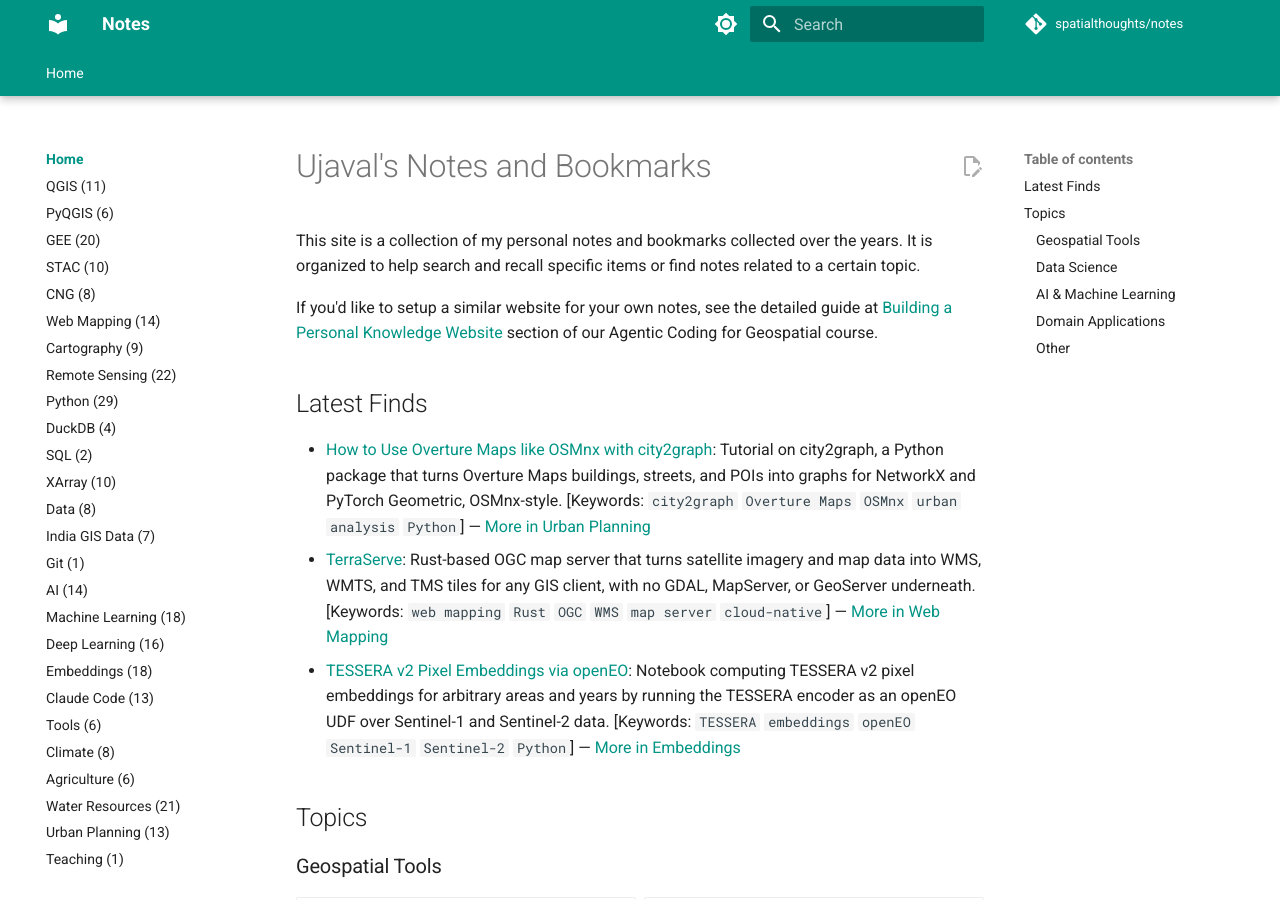
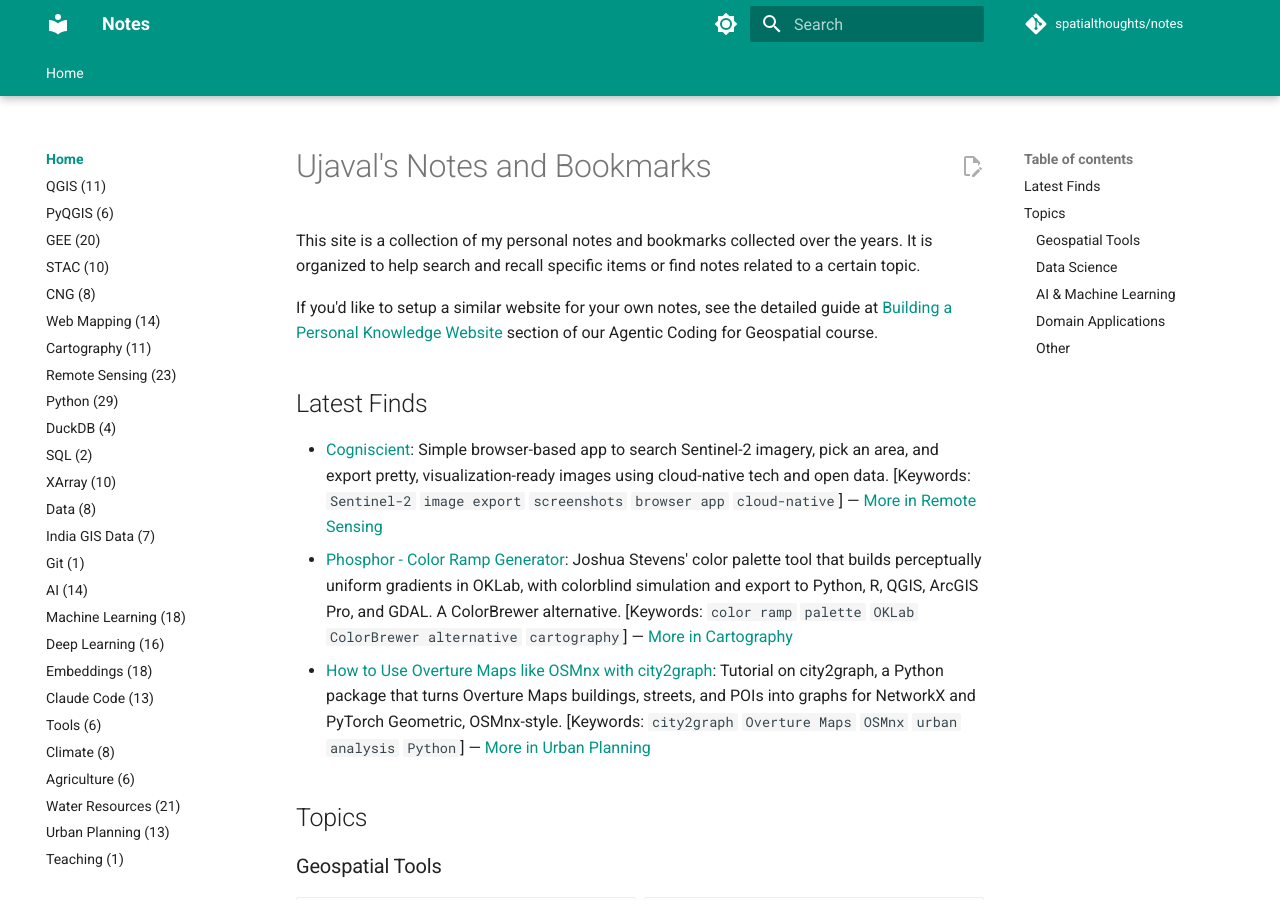
Before and after one commit to spatialthoughts/notes, an MkDocs documentation site: the page built from notes/index.md, in a window 1280 px wide and 900 px high. Built offline with MkDocs 1.6.1 and Material for MkDocs 9.7.7, drawn with Linux system fonts in a browser that asks for light colours; comment, search, counter and statistics services are not loaded.

Commit message:
Ingest Phosphor, Forge3D heat dome map, and Cogniscient notes
Co-Authored-By: Claude Opus 5.5 <noreply@anthropic.com>

```diff
--- a/notes/index.md
+++ b/notes/index.md
@@ -6,9 +6,9 @@ If you'd like to setup a similar website for your own notes, see the detailed gu
 
 ## Latest Finds
 
+- [Cogniscient](https://cogniscient.auspatious.com/): Simple browser-based app to search Sentinel-2 imagery, pick an area, and export pretty, visualization-ready images using cloud-native tech and open data. [Keywords: `Sentinel-2` `image export` `screenshots` `browser app` `cloud-native`] — [More in Remote Sensing](Remote_Sensing.md)
+- [Phosphor - Color Ramp Generator](https://www.joshuastevens.net/phosphor/): Joshua Stevens' color palette tool that builds perceptually uniform gradients in OKLab, with colorblind simulation and export to Python, R, QGIS, ArcGIS Pro, and GDAL. A ColorBrewer alternative. [Keywords: `color ramp` `palette` `OKLab` `ColorBrewer alternative` `cartography`] — [More in Cartography](Cartography.md)
 - [How to Use Overture Maps like OSMnx with city2graph](https://medium.com/@yuta.sato.now/how-to-use-overture-maps-like-osmnx-by-city2graph-7e01d38f9f61): Tutorial on city2graph, a Python package that turns Overture Maps buildings, streets, and POIs into graphs for NetworkX and PyTorch Geometric, OSMnx-style. [Keywords: `city2graph` `Overture Maps` `OSMnx` `urban analysis` `Python`] — [More in Urban Planning](Urban_Planning.md)
-- [TerraServe](https://terraserve.io/): Rust-based OGC map server that turns satellite imagery and map data into WMS, WMTS, and TMS tiles for any GIS client, with no GDAL, MapServer, or GeoServer underneath. [Keywords: `web mapping` `Rust` `OGC` `WMS` `map server` `cloud-native`] — [More in Web Mapping](Web_Mapping.md)
-- [TESSERA v2 Pixel Embeddings via openEO](https://github.com/Open-EO/openeo-community-examples/tree/main/python/TesseraEmbedding): Notebook computing TESSERA v2 pixel embeddings for arbitrary areas and years by running the TESSERA encoder as an openEO UDF over Sentinel-1 and Sentinel-2 data. [Keywords: `TESSERA` `embeddings` `openEO` `Sentinel-1` `Sentinel-2` `Python`] — [More in Embeddings](Embeddings.md)
 
 ## Topics
 
```
Also changed, not shown: notes/Cartography.md (+5 -1 lines), notes/Remote_Sensing.md (+3 -1 lines).
